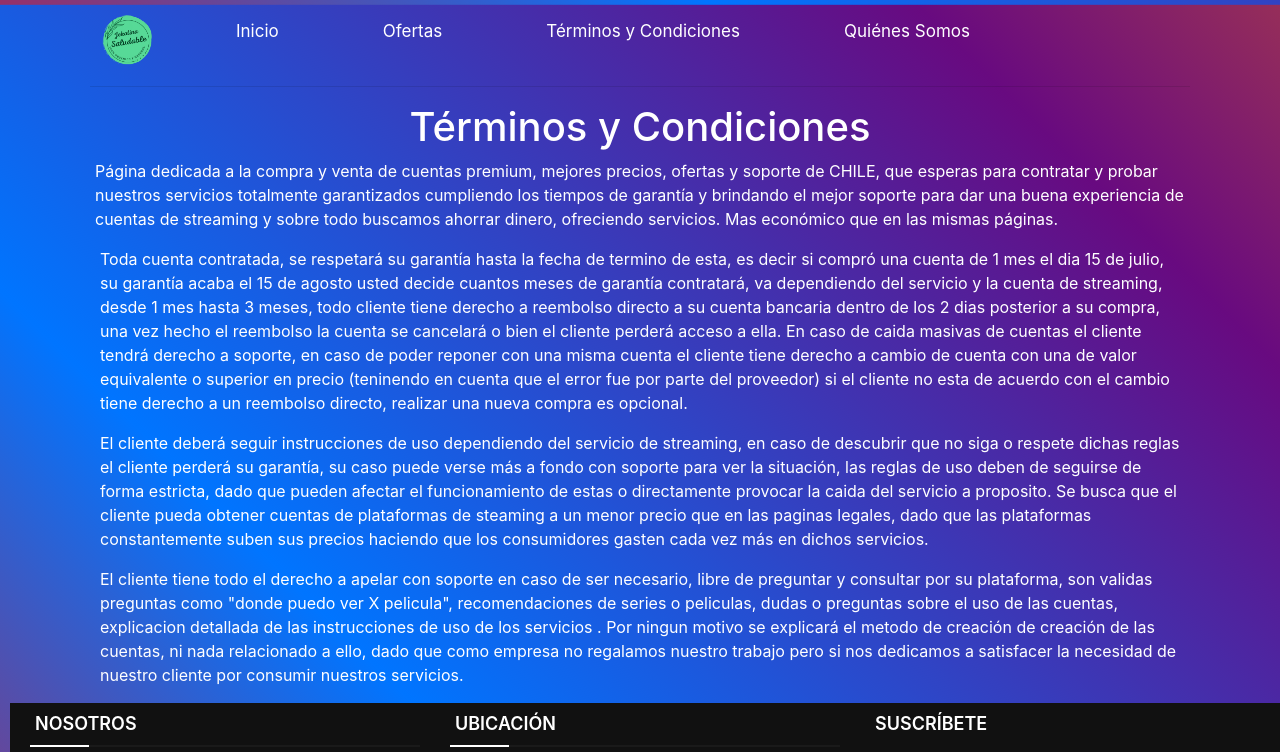
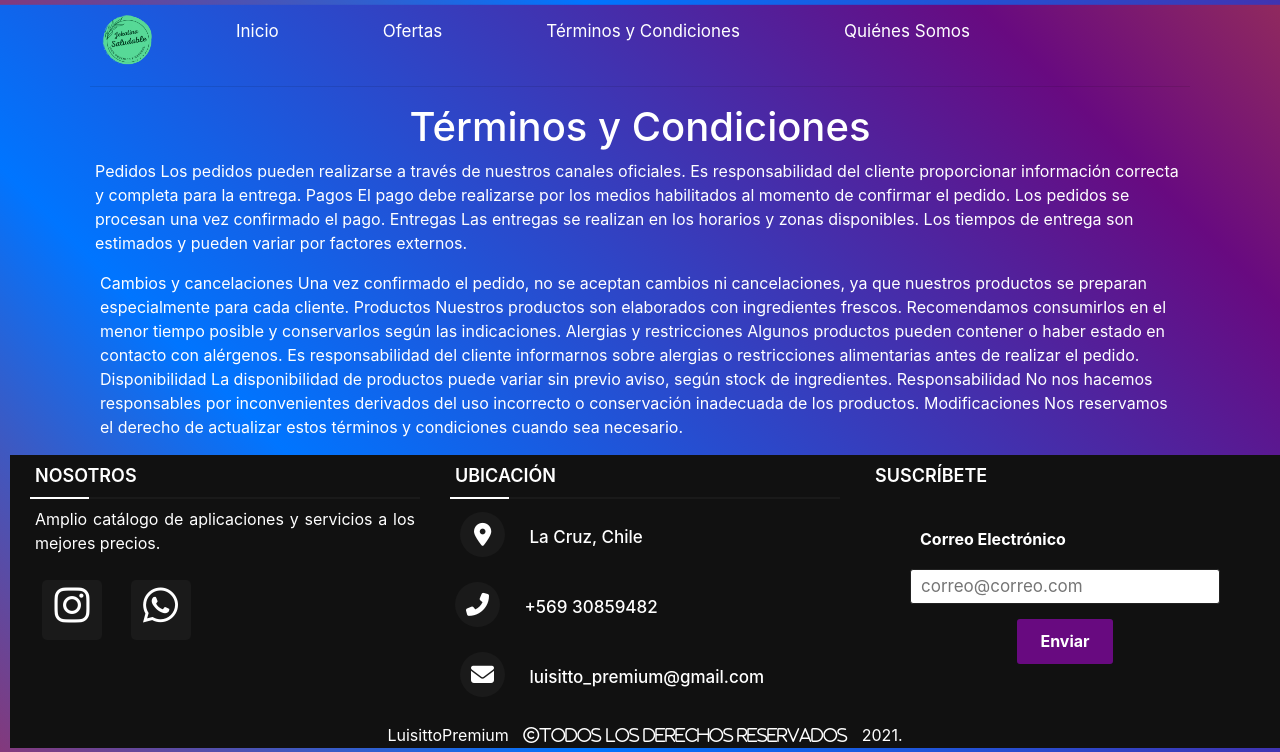
Before and after one commit to LuisittoPremium/JekatinaSaludable, a plain HTML site: page TyC.html in a window 1280 px wide. Both pictures are taken after a click on the button "Read more". Shown: the top 752 px of the page. Drawn offline with nearby package versions, Linux system fonts and the light colour scheme; some packages are replaced by stand-ins of ours; a script that the page names is missing.

Commit message:
Update TyC.html

```diff
--- a/TyC.html
+++ b/TyC.html
@@ -49,33 +49,37 @@
         </div>
         <div class="parrafos" id="parrafos">
             <p>
-                Página dedicada a la compra y venta de cuentas premium, mejores precios, ofertas y soporte de CHILE, que esperas para contratar y probar nuestros servicios totalmente garantizados
-                cumpliendo los tiempos de garantía y brindando el mejor soporte para dar una buena experiencia de cuentas de streaming y sobre todo buscamos ahorrar dinero, ofreciendo servicios.
-                Mas económico que en las mismas páginas.
+                Pedidos
+			Los pedidos pueden realizarse a través de nuestros canales oficiales. Es responsabilidad del cliente proporcionar información correcta y completa para la entrega.
 
+				Pagos
+			El pago debe realizarse por los medios habilitados al momento de confirmar el pedido. Los pedidos se procesan una vez confirmado el pago.
+
+				Entregas
+			Las entregas se realizan en los horarios y zonas disponibles. Los tiempos de entrega son estimados y pueden variar por factores externos.
 
             </p>
             <div class="hide" id="hidetext">
-                <p>Toda cuenta contratada, se respetará su garantía hasta la fecha de termino de esta, es decir si compró una cuenta de 1 mes el dia 15 de julio, su garantía acaba el 15 de agosto
-                    usted decide cuantos meses de garantía contratará, va dependiendo del servicio y la cuenta de streaming, desde 1 mes hasta 3 meses, todo cliente tiene derecho a reembolso directo
-                    a su cuenta bancaria dentro de los 2 dias posterior a su compra, una vez hecho el reembolso la cuenta se cancelará o bien el cliente perderá acceso a ella. En caso de caida masivas de cuentas
-                    el cliente tendrá derecho a soporte, en caso de poder reponer con una misma cuenta el cliente tiene derecho a cambio de cuenta con una de valor equivalente o superior en precio
-                    (teninendo en cuenta que el error fue por parte del proveedor) si el cliente no esta de acuerdo con el cambio tiene derecho a un reembolso directo, realizar una nueva compra es opcional.
+                <p> Cambios y cancelaciones
+				Una vez confirmado el pedido, no se aceptan cambios ni cancelaciones, ya que nuestros productos se preparan especialmente para cada cliente.
+
+					Productos
+				Nuestros productos son elaborados con ingredientes frescos. Recomendamos consumirlos en el menor tiempo posible y conservarlos según las indicaciones.
+
+					Alergias y restricciones
+				Algunos productos pueden contener o haber estado en contacto con alérgenos. Es responsabilidad del cliente informarnos sobre alergias o restricciones alimentarias antes de realizar el pedido.
+
+					Disponibilidad
+				La disponibilidad de productos puede variar sin previo aviso, según stock de ingredientes.
+
+					Responsabilidad
+				No nos hacemos responsables por inconvenientes derivados del uso incorrecto o conservación inadecuada de los productos.
+
+					Modificaciones
+				Nos reservamos el derecho de actualizar estos términos y condiciones cuando sea necesario.
 
 
                 </p>
-                <p>
-                El cliente deberá seguir instrucciones de uso dependiendo del servicio de streaming, en caso de descubrir que no siga o respete dichas reglas el cliente perderá su garantía, su caso puede verse más a
-                fondo con soporte para ver la situación, las reglas de uso deben de seguirse de forma estricta, dado que pueden afectar el funcionamiento de estas o directamente provocar la caida del servicio a proposito.
-                Se busca que el cliente pueda obtener cuentas de plataformas de steaming a un menor precio que en las paginas legales, dado que las plataformas constantemente suben sus precios haciendo que los consumidores
-                gasten cada vez más en dichos servicios.
-                </p>
-                <p>
-                    El cliente tiene todo el derecho a apelar con soporte en caso de ser necesario, libre de preguntar y consultar por su plataforma, son validas preguntas como
-                    "donde puedo ver X pelicula", recomendaciones de series o peliculas, dudas o preguntas sobre el uso de las cuentas, explicacion detallada de las instrucciones de uso de los servicios
-                    . Por ningun motivo se explicará el metodo de creación de creación de las cuentas, ni nada relacionado a ello, dado que como empresa no regalamos nuestro trabajo pero si nos dedicamos
-                    a satisfacer la necesidad de nuestro cliente por consumir nuestros servicios.
-                    </p>
             </div>
             <button id="myBtn">Read more</button>
         </div>
```
